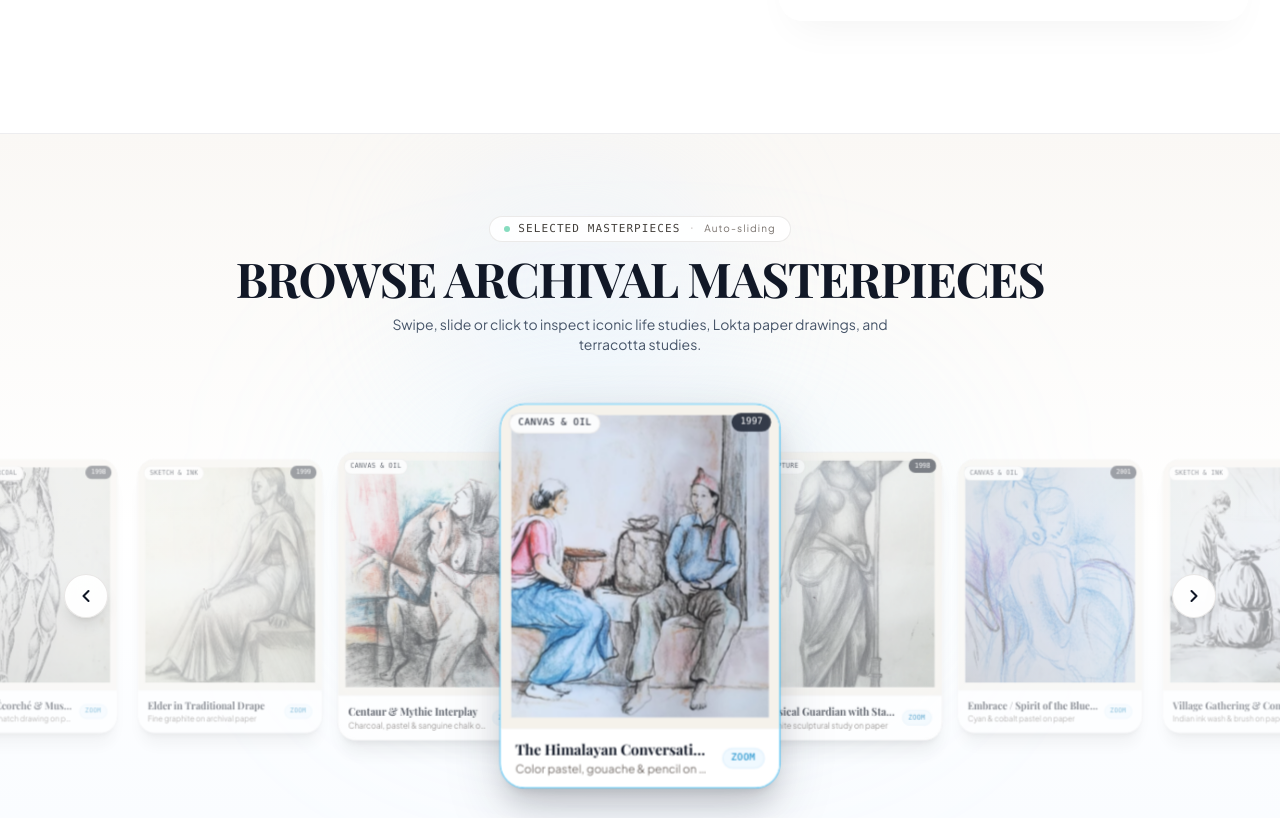
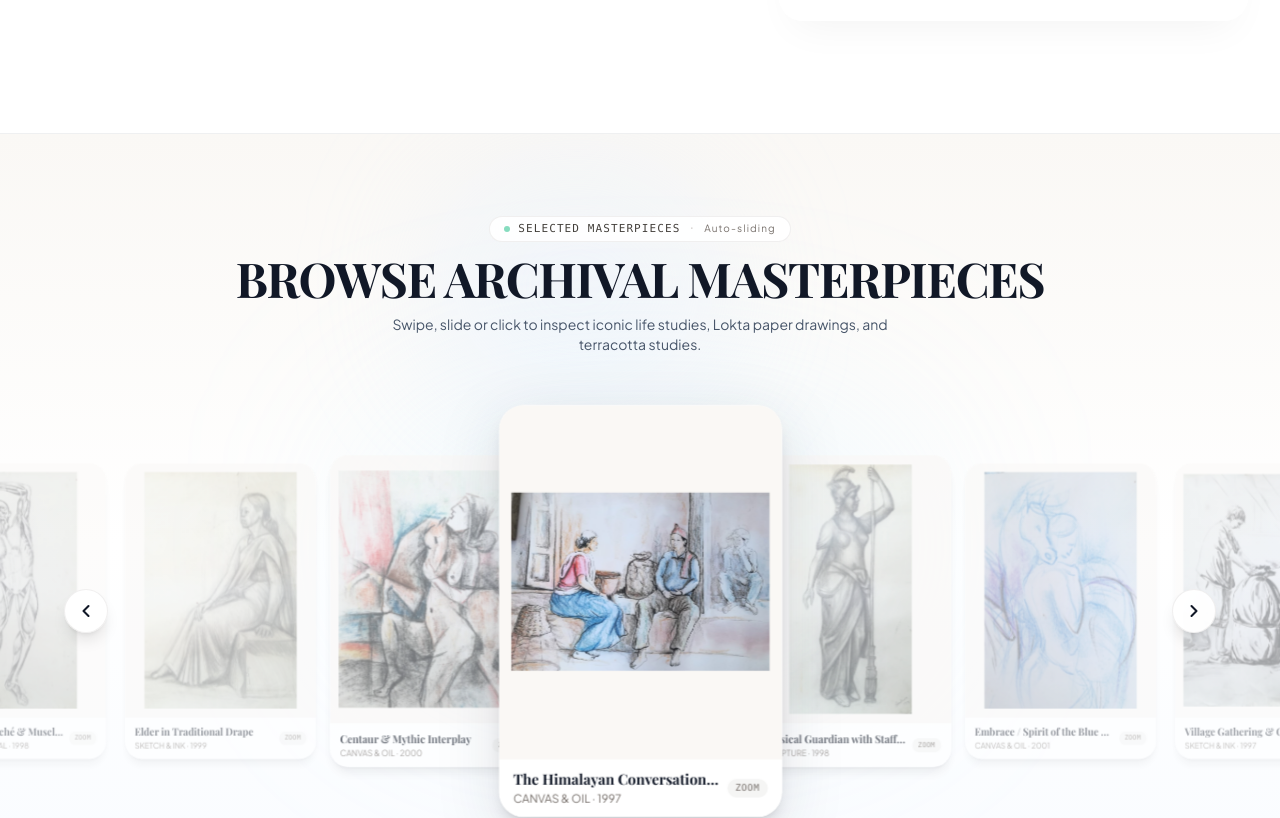
Before and after one commit to Prakash0m/sanjayrai, a React (Vite) app: page / in a window 1280 px wide. Shown: the part 3180-3998 px from the top of the page. Built offline with nearby package versions, Linux system fonts and the light colour scheme; the HTML template or start-up script is replaced by a standard one; a web font is replaced by a local one.

Commit message:
fix(gallery): enable object-contain to render 100% full uncropped artworks and remove heavy borders

```diff
--- a/src/components/SelectedWorks.tsx
+++ b/src/components/SelectedWorks.tsx
@@ -37,7 +37,7 @@ export const SelectedWorks: React.FC = () => {
     setCurrentIndex((prev) => (prev - 1 + totalWorks) % totalWorks);
   }, [totalWorks]);
 
-  // AUTOMATIC SLIDESHOW RUNNER (Auto-advances smoothly)
+  // AUTOMATIC SLIDESHOW (Auto-advances smoothly)
   useEffect(() => {
     if (!isAutoPlaying || isHovered || isDragging || lightboxOpen) return;
 
@@ -101,12 +101,12 @@ export const SelectedWorks: React.FC = () => {
   };
 
   // Responsive spacing between card centers
-  const cardSpacing = windowWidth < 640 ? 155 : windowWidth < 1024 ? 180 : 205;
+  const cardSpacing = windowWidth < 640 ? 155 : windowWidth < 1024 ? 185 : 210;
 
   return (
     <section
       id="selected"
-      className="relative py-12 sm:py-16 md:py-20 bg-gradient-to-b from-[#FAF8F5] via-white to-[#F8FBFF] border-t border-stone-200/60 text-ink-900 overflow-hidden select-none"
+      className="relative py-12 sm:py-16 md:py-20 bg-gradient-to-b from-[#FAF8F5] via-white to-[#F8FBFF] border-t border-stone-200/50 text-ink-900 overflow-hidden select-none"
     >
       {/* Soft ethereal ambient lighting matching overall project aesthetic */}
       <div className="absolute top-1/2 left-1/2 -translate-x-1/2 -translate-y-1/2 w-[550px] h-[280px] bg-sky-200/20 rounded-full blur-[100px] pointer-events-none" />
@@ -117,7 +117,7 @@ export const SelectedWorks: React.FC = () => {
         {/* Section Header */}
         <div className="text-center space-y-3 mb-7 sm:mb-9 md:mb-11">
           {/* Eyebrow Pill with Live Auto-run status */}
-          <div className="inline-flex items-center space-x-2 px-3.5 py-1 rounded-full bg-white/90 backdrop-blur-md border border-stone-200/80 text-[11px] font-mono tracking-widest text-stone-700 uppercase shadow-xs">
+          <div className="inline-flex items-center space-x-2 px-3.5 py-1 rounded-full bg-white/90 backdrop-blur-md border border-stone-200/60 text-[11px] font-mono tracking-widest text-stone-700 uppercase shadow-2xs">
             <span className="w-1.5 h-1.5 rounded-full bg-emerald-500 animate-pulse" />
             <span>SELECTED MASTERPIECES</span>
             <span className="text-stone-300">·</span>
@@ -154,7 +154,7 @@ export const SelectedWorks: React.FC = () => {
             setIsHovered(false);
             handleEnd();
           }}
-          className="relative h-[320px] sm:h-[360px] md:h-[395px] flex items-center justify-center cursor-grab active:cursor-grabbing"
+          className="relative h-[340px] sm:h-[385px] md:h-[425px] flex items-center justify-center cursor-grab active:cursor-grabbing"
           style={{ perspective: '1100px' }}
         >
           {/* Circular Left Nav Button */}
@@ -164,7 +164,7 @@ export const SelectedWorks: React.FC = () => {
               handlePrev();
             }}
             aria-label="Previous artwork"
-            className="absolute left-2 sm:left-4 md:left-8 top-1/2 -translate-y-1/2 z-40 w-10 h-10 sm:w-11 sm:h-11 rounded-full bg-white/95 hover:bg-white text-ink-900 backdrop-blur-md border border-stone-200/90 flex items-center justify-center shadow-lg hover:shadow-xl transition-all hover:scale-105 active:scale-95"
+            className="absolute left-2 sm:left-4 md:left-8 top-1/2 -translate-y-1/2 z-40 w-10 h-10 sm:w-11 sm:h-11 rounded-full bg-white/95 hover:bg-white text-ink-900 backdrop-blur-md border border-stone-200/60 flex items-center justify-center shadow-lg hover:shadow-xl transition-all hover:scale-105 active:scale-95"
           >
             <ChevronLeft className="w-5 h-5 stroke-[2.5]" />
           </button>
@@ -176,7 +176,7 @@ export const SelectedWorks: React.FC = () => {
               handleNext();
             }}
             aria-label="Next artwork"
-            className="absolute right-2 sm:right-4 md:right-8 top-1/2 -translate-y-1/2 z-40 w-10 h-10 sm:w-11 sm:h-11 rounded-full bg-white/95 hover:bg-white text-ink-900 backdrop-blur-md border border-stone-200/90 flex items-center justify-center shadow-lg hover:shadow-xl transition-all hover:scale-105 active:scale-95"
+            className="absolute right-2 sm:right-4 md:right-8 top-1/2 -translate-y-1/2 z-40 w-10 h-10 sm:w-11 sm:h-11 rounded-full bg-white/95 hover:bg-white text-ink-900 backdrop-blur-md border border-stone-200/60 flex items-center justify-center shadow-lg hover:shadow-xl transition-all hover:scale-105 active:scale-95"
           >
             <ChevronRight className="w-5 h-5 stroke-[2.5]" />
           </button>
@@ -195,8 +195,8 @@ export const SelectedWorks: React.FC = () => {
 
               // Smooth real-time sliding offset
               const translateX = offset * cardSpacing + (isDragging ? dragDelta : 0);
-              const rotateY = offset > 0 ? -22 : offset < 0 ? 22 : 0;
-              const scale = isCenter ? 1.04 : Math.max(0.74, 0.88 - Math.abs(offset) * 0.1);
+              const rotateY = offset > 0 ? -20 : offset < 0 ? 20 : 0;
+              const scale = isCenter ? 1.03 : Math.max(0.74, 0.88 - Math.abs(offset) * 0.1);
               const zIndex = 30 - Math.abs(offset) * 5;
               const opacity = isCenter ? 1 : Math.max(0.45, 0.85 - Math.abs(offset) * 0.18);
 
@@ -204,56 +204,48 @@ export const SelectedWorks: React.FC = () => {
                 <div
                   key={artwork.id}
                   onClick={() => handleCardClick(idx)}
-                  className={`absolute w-[215px] h-[295px] sm:w-[245px] sm:h-[335px] md:w-[270px] md:h-[370px] rounded-2xl sm:rounded-3xl overflow-hidden cursor-pointer shadow-xl ${
+                  className={`absolute w-[220px] h-[315px] sm:w-[250px] sm:h-[360px] md:w-[275px] md:h-[400px] rounded-2xl sm:rounded-3xl overflow-hidden cursor-pointer shadow-lg hover:shadow-xl ${
                     isDragging ? 'transition-none' : 'transition-all duration-500 ease-[cubic-bezier(0.2,1,0.3,1)]'
                   }`}
                   style={{
                     transform: `translateX(${translateX}px) rotateY(${rotateY}deg) scale(${scale})`,
                     zIndex,
                     opacity,
-                    filter: isCenter ? 'drop-shadow(0 15px 25px rgba(15,23,42,0.18))' : 'grayscale(15%)',
+                    filter: isCenter ? 'drop-shadow(0 16px 30px rgba(15,23,42,0.12))' : 'grayscale(10%)',
                   }}
                 >
-                  {/* Card Container: Preserves 100% full uncropped image without cutting head */}
+                  {/* Card Container: Clean Minimal Border, Seamless Aesthetic */}
                   <div
-                    className={`w-full h-full flex flex-col rounded-2xl sm:rounded-3xl overflow-hidden bg-white border transition-colors ${
+                    className={`w-full h-full flex flex-col rounded-2xl sm:rounded-3xl overflow-hidden bg-white transition-all ${
                       isCenter
-                        ? 'border-sky-400 ring-2 ring-sky-400/40 shadow-xl'
-                        : 'border-stone-200/90'
+                        ? 'shadow-xl shadow-stone-900/[0.08]'
+                        : 'shadow-sm opacity-90'
                     }`}
                   >
-                    {/* Artwork Presentation Canvas: Warm Archival Tone, zero head cutoff */}
-                    <div className="relative flex-1 w-full bg-[#F5F2EB] flex items-center justify-center p-2 sm:p-2.5 overflow-hidden">
+                    {/* Artwork Presentation Canvas: 100% full view, zero head cutoff, warm archival mat */}
+                    <div className="relative flex-1 w-full bg-[#FAF8F5] flex items-center justify-center p-2.5 sm:p-3 overflow-hidden">
                       <SmartImage
                         src={artwork.image}
                         alt={artwork.title}
-                        className="w-full h-full object-contain filter drop-shadow-xs"
+                        objectFit="contain"
+                        className="w-full h-full flex items-center justify-center bg-transparent"
+                        imgClassName="object-contain w-full h-full filter drop-shadow-xs"
                         priority={isCenter}
                       />
-
-                      {/* Small Top Year Badge */}
-                      <span className="absolute top-2 right-2 px-2 py-0.5 rounded-full bg-ink-900/80 backdrop-blur-md text-[9px] font-mono text-white">
-                        {artwork.year}
-                      </span>
-
-                      {/* Small Category Pill */}
-                      <span className="absolute top-2 left-2 px-2 py-0.5 rounded-full bg-white/90 backdrop-blur-md text-[9px] font-mono uppercase tracking-wider text-ink-900 border border-stone-200/80 shadow-2xs">
-                        {artwork.category}
-                      </span>
                     </div>
 
-                    {/* Dedicated Bottom Caption Bar (Does NOT cover the drawing!) */}
-                    <div className="px-3 sm:px-3.5 py-2 sm:py-2.5 bg-white border-t border-stone-100 flex items-center justify-between gap-2 shrink-0">
+                    {/* Dedicated Minimal Bottom Caption Bar (Zero heavy borders) */}
+                    <div className="px-3.5 py-2.5 bg-white flex items-center justify-between gap-2 shrink-0">
                       <div className="min-w-0 flex-1">
                         <h3 className="font-serif text-xs sm:text-sm font-bold text-ink-900 truncate">
                           {artwork.title}
                         </h3>
                         <p className="text-[10px] sm:text-[11px] text-stone-500 font-sans truncate">
-                          {artwork.medium}
+                          {artwork.category} · {artwork.year}
                         </p>
                       </div>
 
-                      <span className="text-[9px] font-mono tracking-wider text-sky-600 bg-sky-50 px-2 py-0.5 rounded-full shrink-0 border border-sky-100">
+                      <span className="text-[9px] font-mono tracking-wider text-stone-500 bg-stone-100 hover:bg-stone-200 px-2 py-0.5 rounded-full shrink-0 transition-colors">
                         ZOOM
                       </span>
                     </div>
@@ -288,7 +280,7 @@ export const SelectedWorks: React.FC = () => {
                   aria-label={`Jump to artwork ${dotIdx + 1}`}
                   className={`transition-all duration-300 rounded-full ${
                     isActive
-                      ? 'w-6 h-1.5 bg-ink-900 shadow-xs'
+                      ? 'w-6 h-1.5 bg-ink-900 shadow-2xs'
                       : 'w-1.5 h-1.5 bg-stone-300 hover:bg-stone-400'
                   }`}
                 />
--- a/src/components/SmartImage.tsx
+++ b/src/components/SmartImage.tsx
@@ -5,6 +5,8 @@ interface SmartImageProps {
   fallbackSrc?: string;
   alt: string;
   className?: string;
+  imgClassName?: string;
+  objectFit?: 'cover' | 'contain' | 'fill' | 'none' | 'scale-down';
   category?: string;
   aspectRatio?: 'tall' | 'wide' | 'square' | 'auto';
   onImageClick?: () => void;
@@ -16,6 +18,8 @@ export const SmartImage: React.FC<SmartImageProps> = ({
   fallbackSrc,
   alt,
   className = '',
+  imgClassName = '',
+  objectFit = 'cover',
   category,
   aspectRatio = 'auto',
   onImageClick,
@@ -65,7 +69,9 @@ export const SmartImage: React.FC<SmartImageProps> = ({
           alt={alt}
           loading={priority ? 'eager' : undefined}
           onError={handleError}
-          className="w-full h-full object-cover transition-transform duration-500 hover:scale-105"
+          className={`w-full h-full transition-transform duration-500 hover:scale-102 ${
+            objectFit === 'contain' ? 'object-contain' : 'object-cover'
+          } ${imgClassName}`}
         />
       ) : (
         <div className="w-full h-full min-h-[220px] flex flex-col items-center justify-center p-6 text-center bg-[#FAF5EE] border border-stone-200/80">
```
